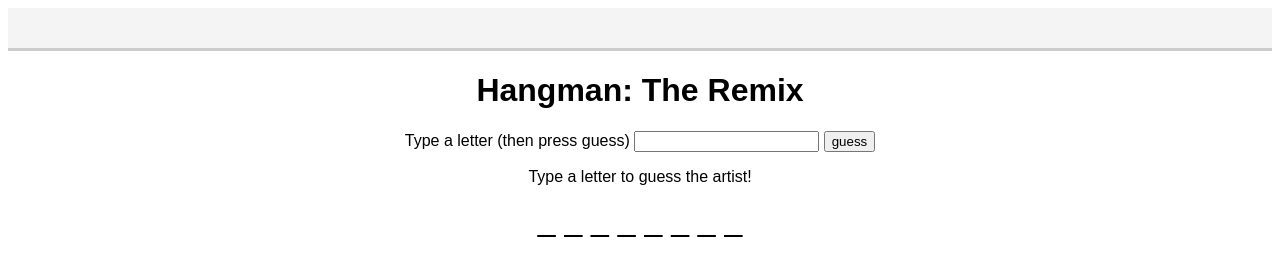
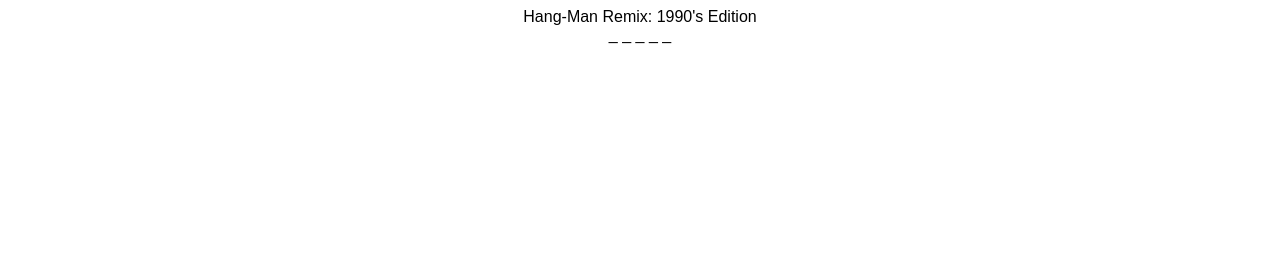
Before and after one commit to welchtr/Hangman-Game, a plain HTML site: page index.html in a window 1280 px wide. Drawn offline with Linux system fonts and the light colour scheme.

Commit message:
restarting from scratch. basics down. nothing functional

```diff
--- a/assets/javascript/game.js
+++ b/assets/javascript/game.js
@@ -1,82 +1,37 @@
-// declare global variables in the game
+// create global variables for game
 
-// array of words to guess from
-var wordBank = [
-  "BIGGIE", "JARULE", "TUPAC", "AALIYAH", "NAS", "BLACKSTREET", "USHER", "GINUWINE", "FUGEES", "MONICA", "TLC", "BRANDY", "SHYNE", "USHER"
-];
+var letterGuessed;
+var correctGuess;
 
-// create empty array to store the words we want the player to guess
+// create an array of words
+var  wordBank=["BIGGIE", "JARULE", "TUPAC", "AALIYAH", "NAS", "BLACKSTREET", "USHER", "GINUWINE", "FUGEES", "MONICA", "TLC", "BRANDY", "SHYNE", "USHER"];
 
-var words = "";
+// computer selects a random word from wordBank
+var randomWord = wordBank[Math.floor(Math.random() *
+ wordBank.length)];
 
-// create answer array to store the answer board (starting words as blanks the player will gradully fill in)
+ console.log(randomWord);
 
-var answerArray = [];
+// set up answer Array. This is a collection of blank spaces equal to the number of letters of the secret word.
 
-// start the game initialization
+function generateUnderscore() {
+  var answerArray = [];
+  for (var i = 0; i < randomWord.length; i++) {
+    answerArray.push('_');
+}
+  document.getElementById('answer').innerHTML = answerArray.join(' ');
+  return answerArray;
+}
 
-function init(){
-  // select a random word from wordBank
+// call above function
+generateUnderscore();
+console.log(generateUnderscore());
 
-  words = wordBank[Math.floor(Math.random() * wordBank.length)];
-
-  console.log(words);
-
-  // set up answer array.
-
-  answerArray = [];
-  for (var i = 0; i < words.length; i++) {
-    answerArray[i] = " _ ";
-  }
-
-  document.getElementById('answer').innerHTML = answerArray.join('');
-  document.getElementById('message').innerHTML = "Type a letter to guess the artist!";
-
-  }
-init();
-
-function playerGuess(){
-  // get a guess from the player
-  var guess = document.getElementById('guess').value
-  var showThisMessage = "";
-
-  if (guess.length === 1){
-    showThisMessage = "Enter a single letter";
-  }
-  else {
-    // update the game with player input
-    var i = 0; // indexer into the array
-    for (i = 0; i <words.length; i++){
-      if (words[i]=== guess) {
-        answerArray[i] = guess;
-        showThisMessage = "Yes! +"+guess+" is in the answer";
-      }
-    }
-
-    // Update player unknown letters still missing
-    var remainingLetters = answerArray.length;
-
-    //recount remaining letters
-    for (i = 0; i < answerArray.length; i ++ ) {
-    if (answerArray[i] === '_') {
-        remainingLetters -=1;
-      }
-      }
-      // if no letters remain - YOU WON!
-      if (remainingLetters == 0){
-        showThisMessage = "Hurray! You won!";
-      }
-
-      // (otherwise) if we have no message to show, the guess is wrong
-       if (showThisMessage===""){
-         showThisMessage = "Sorry, no "+guess;
-       }
-
-       // update game
-       document.getElementById('answer').innerHTML = answerArray.join(" ");
-
-       // clear out last guess
-       document.getElementById('guess').value = "";
+// collect user input
+document.addEventListener("keyup", function(event) {
+  var lettersGuessed = String.fromCharCode(event.keyCode);
+  // if user guess is correct
+    if (randomWord.indexOf(lettersGuessed) > -1){
+    // replace underscore with correct lette
 }
-document.getElementById('message').innerHTML = showThisMessage;
-}
+});
--- a/index.html
+++ b/index.html
@@ -9,22 +9,19 @@
 
   </head>
   <body>
-<div class="header">
 
+    <div id="header">
+      Hang-Man Remix: 1990's Edition
+
+    </div>
+
+    <div class="WinLoss" id="win-loss">
+
+    </div>
+<div>
+<span id='answer'>puzzle loading...</span>
 </div>
 
-<div class="container">
-  <h1>Hangman: The Remix </h1>
-Type a letter (then press guess)
-<input id="guess" type="text">
-<input type="button" value="guess" onClick="playerGuess"/>
-<p id="message"> &nbsp;</p>
-
-
-<font size="+3"><span id="answer">puzzle loading..</span></font>
-</p>
-
-</div>
 
 
 
```
